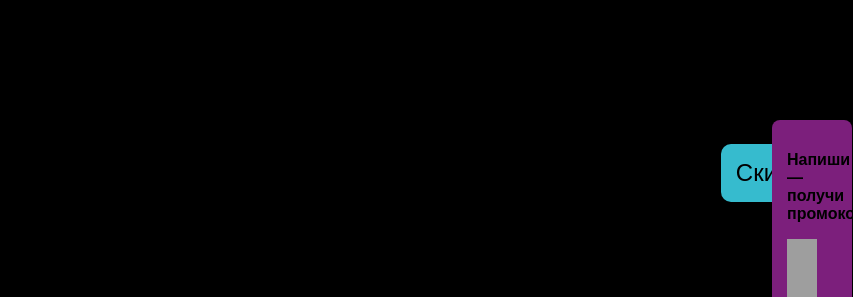
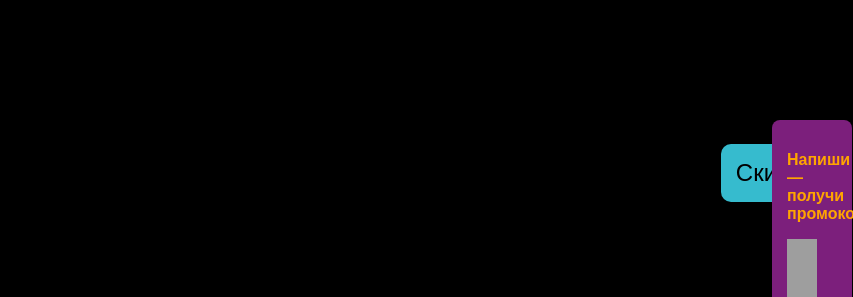
Before and after one commit to ILYALAPTEV99/ghfghgf, a plain HTML site: page index.html in a window 1280 px wide. In both pictures the pointer is over the element "Напиши — получи промокод!". Shown: the top 297 px of the page, 427-1280 px from the left. Drawn offline with Linux system fonts and the light colour scheme; grey boxes are pictures that could not be loaded.

Commit message:
Update style.css

```diff
--- a/style.css
+++ b/style.css
@@ -130,3 +130,7 @@ footer {
     background-color: white;
     color: black;
 }
+
+.socialf:hover{
+    color:orange;
+}
```
